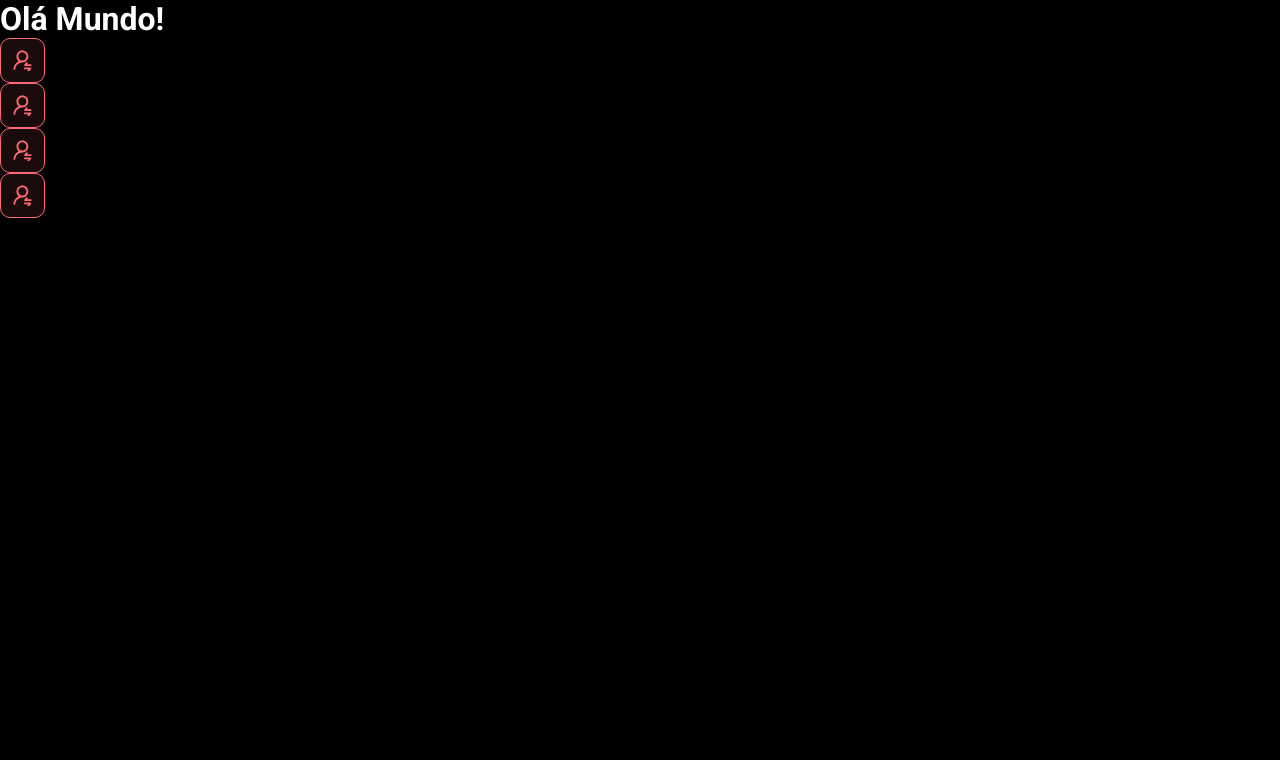
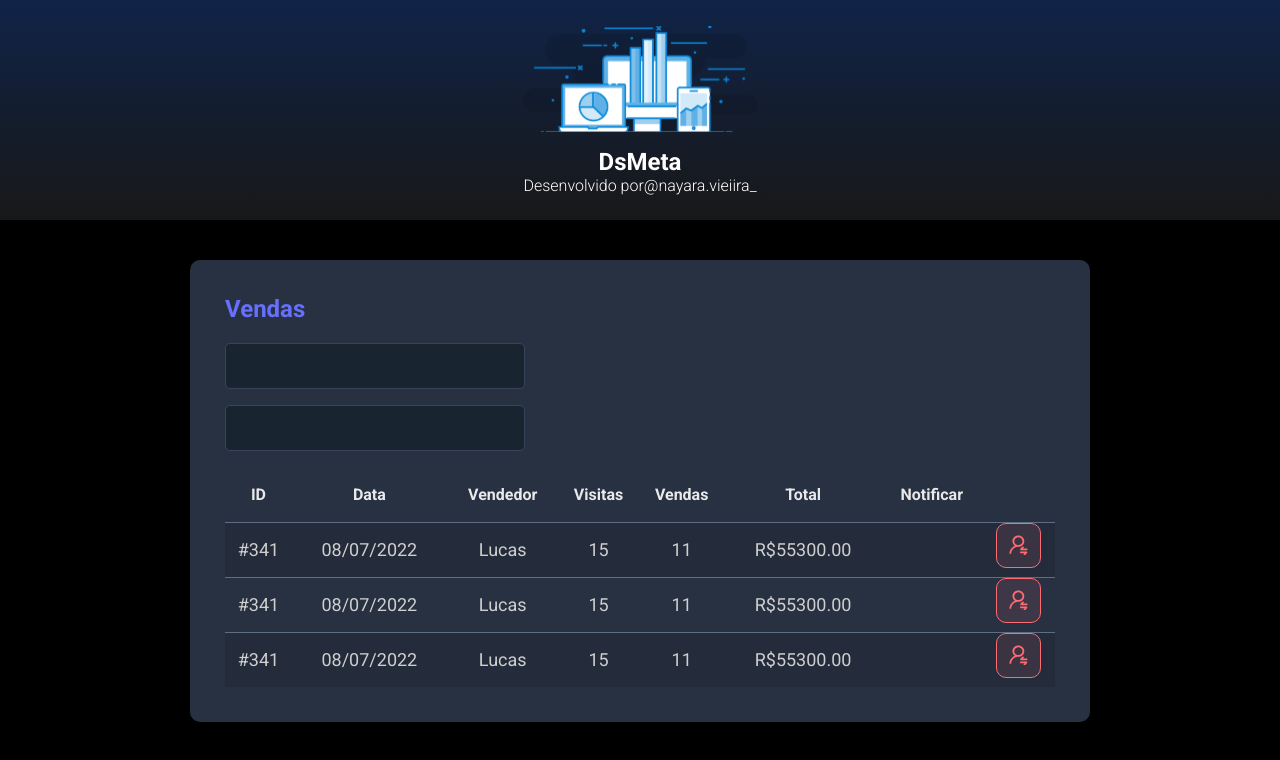
Before and after one commit to NAYARAVIEIRA2/dsmeta, a React (Vite) app in the folder frontend/: page / in a window 1280 px wide. Shown: the top 760 px of the page. Built offline with nearby package versions, Linux system fonts and the light colour scheme.

Commit message:
other components

```diff
--- a/frontend/src/App.tsx
+++ b/frontend/src/App.tsx
@@ -1,12 +1,20 @@
-import NotificationButton from "./components/NotificationButton"
+
+import Header from "./components/Header/index1"
+import SalesCard from "./components/SalesCard"
+
 function App() {
   return (
     <>
-      <h1>Olá Mundo!</h1>
-      <NotificationButton />
-      <NotificationButton />
-      <NotificationButton />
-      <NotificationButton />
+      <Header />
+      <main>
+     <section id="sales">
+    <div className="dsmeta-container">
+    <SalesCard />
+
+
+    </div>
+    </section>
+    </main>
 
     </>
   )
--- /dev/null
+++ b/frontend/src/components/Header/index1.tsx
@@ -0,0 +1,27 @@
+import logo from "../../assets/img/logo.svg"
+
+import "./styles.css"
+
+function Header() {
+
+    return (
+
+        <header>
+            <div className="dsmeta-logo-container">
+                <img src={logo} alt="DsMeta" />
+                <h1>DsMeta</h1>
+                <p>
+                    Desenvolvido por
+
+                    <a href="https://www.instagram.com/nayara.vieiira_/">@nayara.vieiira_</a>
+                </p>
+
+            </div>
+        </header>
+    )
+
+}
+
+
+
+export default Header
--- /dev/null
+++ b/frontend/src/components/Header/styles.css
@@ -0,0 +1,23 @@
+header{
+    background: linear-gradient(180deg, #102347 0%, #181818 100%);
+    height: 220px;
+    display: flex;
+    align-items: center;
+    justify-content: center;
+}
+.dsmeta-logo-container{
+    display: flex;
+    flex-direction: column;
+    align-items: center;
+}
+.dsmeta-logo-container img{
+    width: 235px;
+}
+.dsmeta-logo-container h1{
+    margin-top: 15px;
+    font-size: 24px;
+}
+.dsmeta-logo-container p{
+    font-size: 14 px;
+    font-weight: 300;
+}
--- /dev/null
+++ b/frontend/src/components/SalesCard/index.tsx
@@ -0,0 +1,76 @@
+import NotificationButton from "../NotificationButton"
+import "./styles.css"
+
+
+function SalesCard() {
+  return (
+    <div className="dsmeta-card">
+      <h2 className="dsmeta-sales-title">Vendas</h2>
+      <div>
+        <div className="dsmeta-fora-control-container">
+          <input className="dsmeta-fora-control" type="text"/>
+        </div>
+        <div className="dsmeta-fora-control-container">
+          <input className="dsmeta-fora-control" type="text"/>
+        </div>
+      </div>
+      <div>
+        <table className="dsmeta-sales-table">
+          <thead>
+            <tr>
+              <th className="show992">ID</th>
+              <th className="show576">Data</th>
+              <th>Vendedor</th>
+              <th className="show992">Visitas</th>
+              <th className="show992">Vendas</th>
+              <th>Total</th>
+              <th>Notificar</th>
+            </tr>
+
+          </thead>
+          <tbody>
+            <tr>
+              <td className="show992">#341</td>
+              <td className="show576">08/07/2022</td>
+              <td>Lucas</td>
+              <td className="show992">15</td>
+              <td className="show992">11</td>
+              <td>R$55300.00</td>
+              <td/>
+                <div className="dsmeta-red-btn-container" >
+                  <NotificationButton />
+                </div>
+
+            </tr>
+            <tr>
+              <td className="show992">#341</td>
+              <td className="show576">08/07/2022</td>
+              <td>Lucas</td>
+              <td className="show992">15</td>
+              <td className="show992">11</td>
+              <td>R$55300.00</td>
+              <td/>
+                <div className="dsmeta-red-btn-container" >
+                  <NotificationButton/>
+                </div>
+            </tr>
+            <tr>
+              <td className="show992">#341</td>
+              <td className="show576">08/07/2022</td>
+              <td>Lucas</td>
+              <td className="show992">15</td>
+              <td className="show992">11</td>
+              <td>R$55300.00</td>
+              <td/>
+                <div className="dsmeta-red-btn-container" >
+                  <NotificationButton />
+                </div>
+            </tr>
+          </tbody>
+        </table>
+      </div>
+
+    </div>
+  )
+}
+export default SalesCard
--- /dev/null
+++ b/frontend/src/components/SalesCard/styles.css
@@ -0,0 +1,90 @@
+.dsmeta-card{
+    background-color: #283142;
+    border-radius: 10px;
+    padding: 30px 10px;
+}
+
+.dsmeta-sales-title{
+    color: #676FFF;
+    font-size: 24px;
+    margin-bottom: 20px;
+}
+.dsmeta-fora-control-container{
+    margin-bottom: 16px;
+    max-width: 300px;
+}
+
+
+
+.dsmeta-fora-control{
+    width: 100%;
+    height: 46px;
+    background-color: #182531;
+    border: 1px solid #384459;
+    border-radius: 5px;
+    color: #9AAABE;
+    padding: 0 20px;
+    font-size: 18px;
+}
+
+.dsmeta-sales-table{
+    width: 100%;
+    border-spacing: 0;
+    border-collapse: collapse;
+}
+.dsmeta-sales-table thead{
+    height: 55px;
+    font-size: 16px;
+    color: #E9E9E9;
+
+}
+.dsmeta-sales-table tbody{
+    font-size: 14px;
+    font-weight: 400;
+    color: #CFCFCF;
+    text-align: center;
+}
+.dsmeta-sales-table tbody tr{
+    height: 74px;
+    border-top: 1px solid #5f6e82;
+}
+.dsmeta-sales-table tbody tr:hover >td {
+background-color: #384459
+
+}
+.dsmeta-sales-table tbody tr:nth-child(odd){
+    background-color: #242C3B;
+}
+.dsmeta-red-btn-container{
+    display: flex;
+    justify-content: center;
+}
+
+.show576{
+    display: none;
+}
+.show992{
+    display: none;
+}
+
+@media (min-width: 576px){
+    .show576{
+        display: table-cell;
+
+    }
+    .dsmeta-card{
+        padding: 35px;
+    }
+    .dsmeta-sales-table tbody tr{
+        height: 55px;
+    }
+    .dsmeta-sales-table tbody{
+        font-size: 18px;
+    }
+
+}
+@media (min-width: 992px){
+    .show992{
+        display: table-cell;
+    }
+}
--- a/frontend/src/index.css
+++ b/frontend/src/index.css
@@ -18,3 +18,11 @@
   color: unset;
   text-decoration: none;
 }
+.dsmeta-container{
+  width: 100%;
+  max-width: 900px;
+  margin: 0 auto;
+}
+#sales{
+  padding: 40px 10px;
+}
```
Also changed, not shown: frontend/src/assets/img/logo.svg (added).
